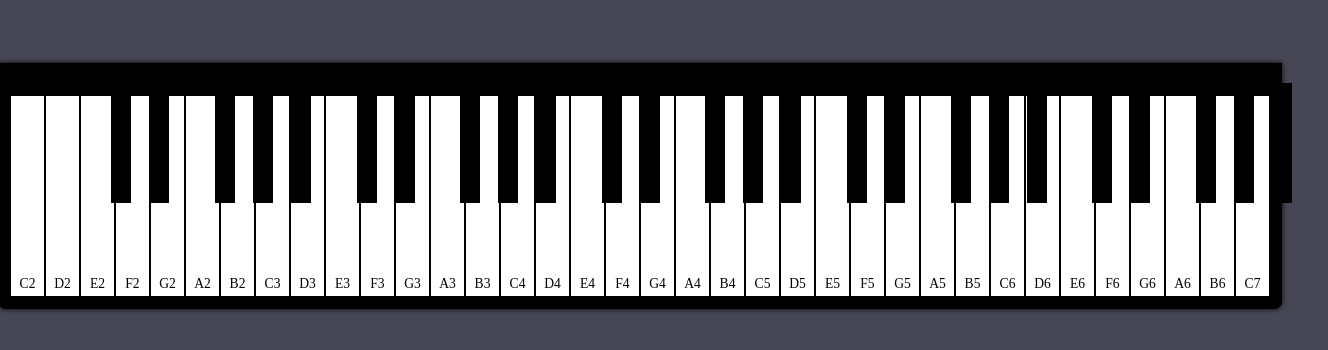
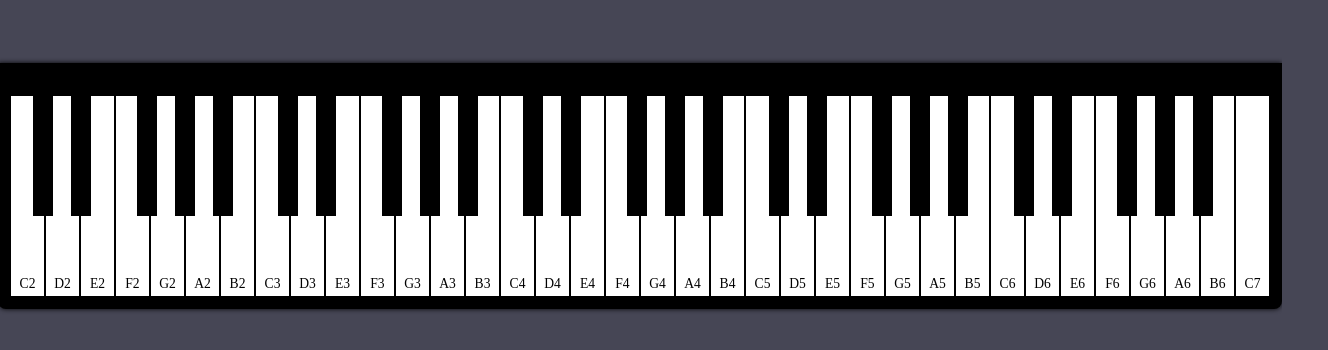
Before and after one commit to luizdevfelipe/piano, a plain HTML site: page index.html in a window 1280 px wide. Shown: the part 214-564 px from the top of the page, 1328 px wide, since content can reach past the window. Drawn offline with Linux system fonts and the light colour scheme.

Commit message:
Layout fixo

```diff
--- a/style.css
+++ b/style.css
@@ -27,9 +27,7 @@ li {
 
 ul.pretas {
     position: absolute;
-    top: 36%;
-    left: 8%;
-    z-index: 1;
+    transform: translate(-3px ,-30px);
 }
 
 ul.brancas{
```
